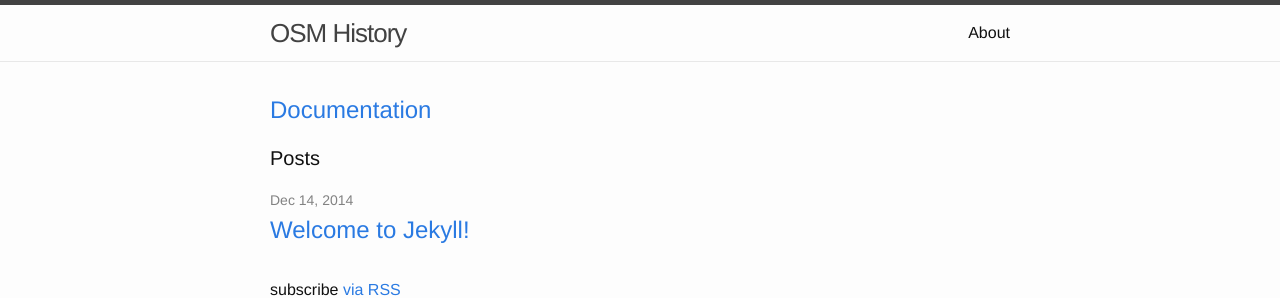
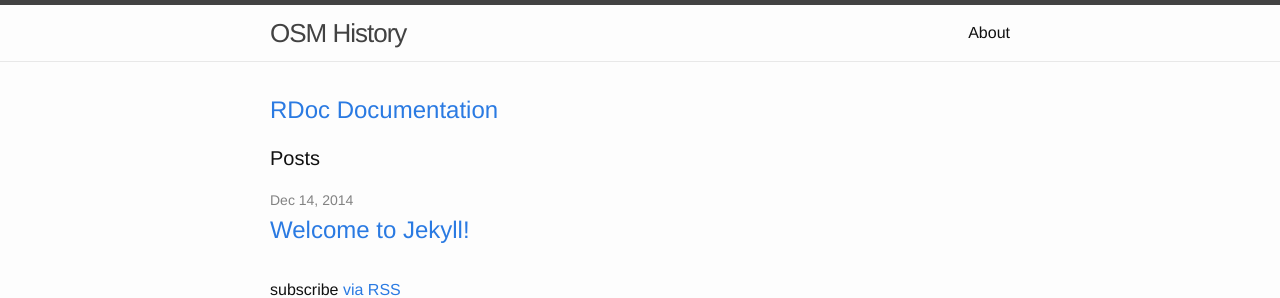
Before and after one commit to Project-EPIC/epic-osm, a Jekyll site: the page built from index.md, in a window 1280 px wide. Shown: the top 298 px of the page. Built offline with Jekyll 4.4.1, drawn with Linux system fonts in a browser that asks for light colours.

Commit message:
changing the target

```diff
--- a/index.md
+++ b/index.md
@@ -2,7 +2,7 @@
 layout: default
 ---
 
-<h2><a href="{{site.baseurl}}/doc/" _target="blank">Documentation</a></h2>
+<h2><a href="{{site.baseurl}}/doc/" target="_blank">RDoc Documentation</a></h2>
 
 <div class="home">
 
```
